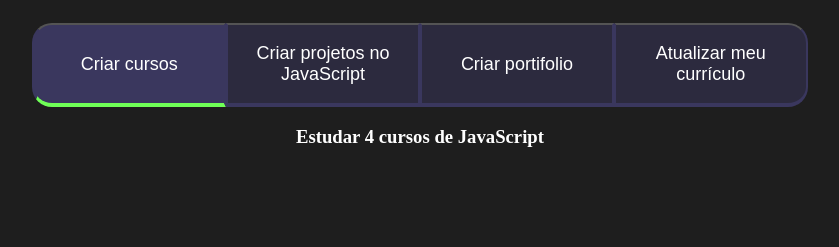
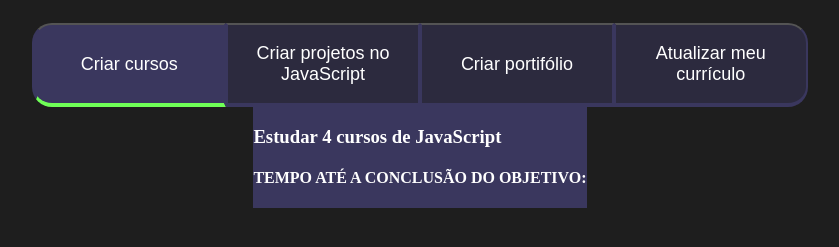
Before and after one commit to anavaleriano/3f_2024, a plain HTML site: page index.html in a window 1280 px wide. Both pictures are taken after a click on the button "Criar cursos". Shown: the part 75-322 px from the top of the page, without its empty margins (220-1059 px from the left). Drawn offline with Linux system fonts and the light colour scheme.

Commit message:
06/06/2024

```diff
--- a/index.html
+++ b/index.html
@@ -5,7 +5,7 @@
     <meta http-equiv="X-UA-Compatible" content="IE=edge">
     <meta name="viewport" content="width=device-width, initial-scale=1.0">
     <link rel="stylesheet" href="style.css">
-    <title>Projeto - Ana Beatriz</title>
+    <title>Projeto - Ana Beatriz </title>
 </head>
 <body>
     <section class="conteudoprin">
@@ -14,12 +14,25 @@
         <div class="botoes">
             <button class="botao">Criar cursos</button>
             <button class="botao">Criar projetos no JavaScript</button>
-            <button class="botao">Criar portifolio</button>
+            <button class="botao">Criar portifólio</button>
             <button class="botao">Atualizar meu currículo</button>
         </div>
         <div class="abas-textos">
-            <div class="aba-conteudo">
+            <div class="abaconteudo">
                 <h3 class="aba-coteudo-titulo-principal">Estudar 4 cursos de JavaScript</h3>
+                <h4 class="aba-conteudo-titulo-sencundario">TEMPO ATÉ A CONCLUSÃO DO OBJETIVO:</h4>
+            </div>
+            <div class="abaconteudo">
+                <h3 class="aba-coteudo-titulo-principal">Criar 3 projetos com JavaScript</h3>
+                <h4 class="aba-conteudo-titulo-sencundario">TEMPO ATÉ A CONCLUSÃO DO OBJETIVO:</h4>
+            </div>
+            <div class="abaconteudo">
+                <h3 class="aba-coteudo-titulo-principal">Criar um portifólio com os meus 3 projetos</h3>
+                <h4 class="aba-conteudo-titulo-sencundario">TEMPO ATÉ A CONCLUSÃO DO OBJETIVO:</h4>
+            </div>
+            <div class="abaconteudo">
+                <h3 class="aba-coteudo-titulo-principal">Atualizar meu currículo com meus projetos</h3>
+                <h4 class="aba-conteudo-titulo-sencundario">TEMPO ATÉ A CONCLUSÃO DO OBJETIVO:</h4>
             </div>
         </div>
     </section>
--- a/main.js
+++ b/main.js
@@ -1,10 +1,17 @@
 const botoes = document.querySelectorAll(".botao");
+const conteudo = document.querySelectorAll(".abaconteudo");
+
 
 for (let i = 0; i < botoes.length; i++){
     botoes[i].onclick = function(){
         for (let j = 0; j < botoes.length; j++){
             botoes[j].classList.remove("ativo")
+            conteudo[j].classList.remove("ativo")
+
         }
         botoes[i].classList.add("ativo")
+        conteudo[i].classList.add("ativo")
+
+
     }
 }
--- a/style.css
+++ b/style.css
@@ -1,3 +1,5 @@
+
+
 :root{
     --cor-de-fundo:#1e1e1e;
     --verde: #6FFF57;
@@ -8,8 +10,11 @@
 }
 
 *{
+    color: var(--branco);
+}
+
+body{
     background-color: var(--cor-de-fundo);
-    color: var(--branco);
 }
 
 span{
@@ -46,7 +51,19 @@ span{
      border-right: 2px solid var(--botao-ativo);
 }
 
-.ativo{
+.abaconteudo{
+    display: none;
+}
+
+.abaconteudo.ativo{
+    display:block
+}
+
+.abas-textos{
+    background-color: var(--botao-ativo);
+}
+
+.botao.ativo{
     background-color: var(--botao-ativo);
     border-bottom: 4px solid var(--verde);
 }
```
